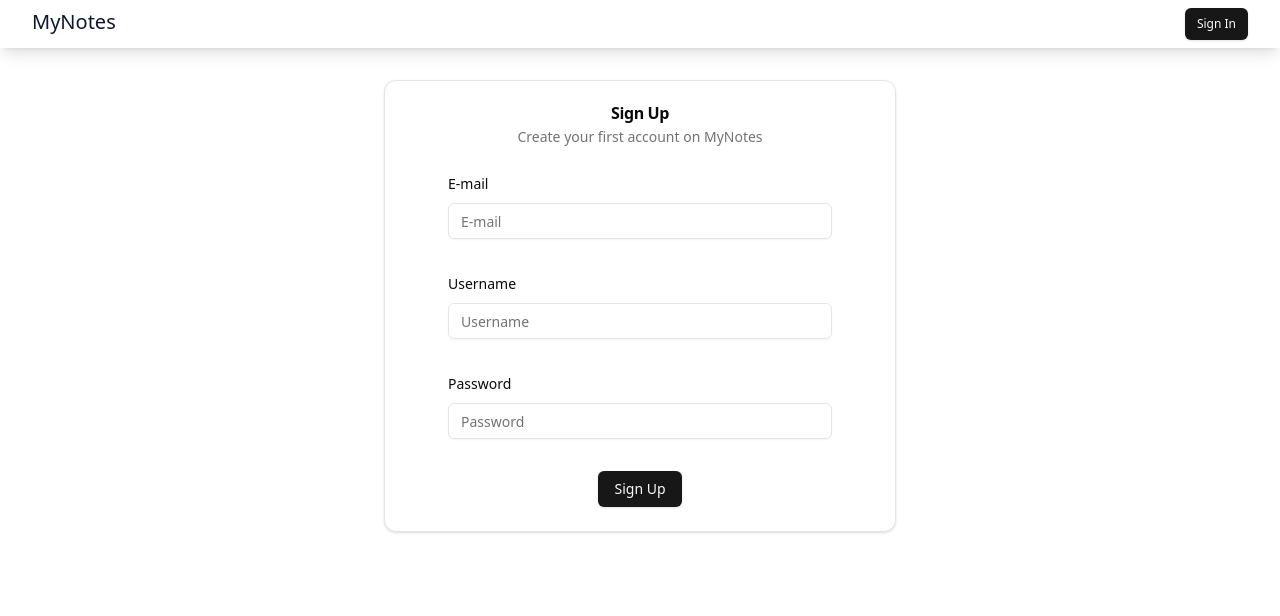
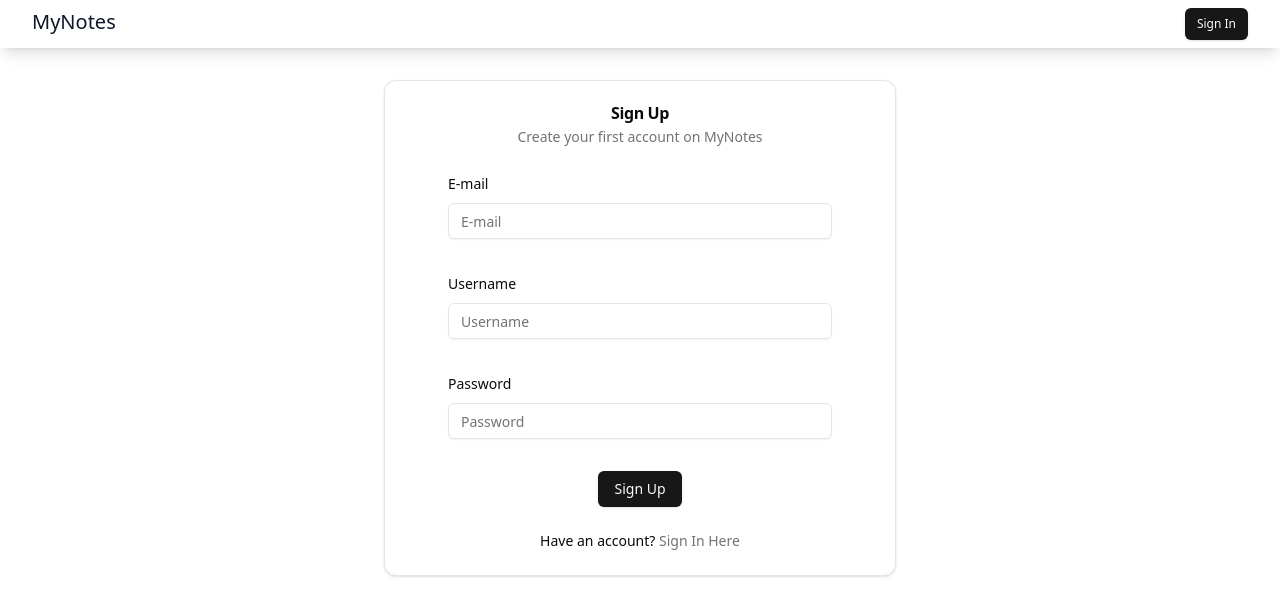
Before and after one commit to eekrain/notes-app, a Next.js app: page /signup in a window 1280 px wide. Shown: the top 616 px of the page. Built offline with nearby package versions, Linux system fonts and the light colour scheme.

Commit message:
footer to signin

```diff
--- a/pages/signup.tsx
+++ b/pages/signup.tsx
@@ -116,6 +116,12 @@ const SignUpPage = (props: Props) => {
             </form>
           </Form>
         </CardContent>
+        <CardFooter className="text-sm flex justify-center">
+          <p>Have an account?</p>&nbsp;
+          <LinkSimple href="/signin" className="inline-block">
+            Sign In Here
+          </LinkSimple>
+        </CardFooter>
       </Card>
     </div>
   );
```
